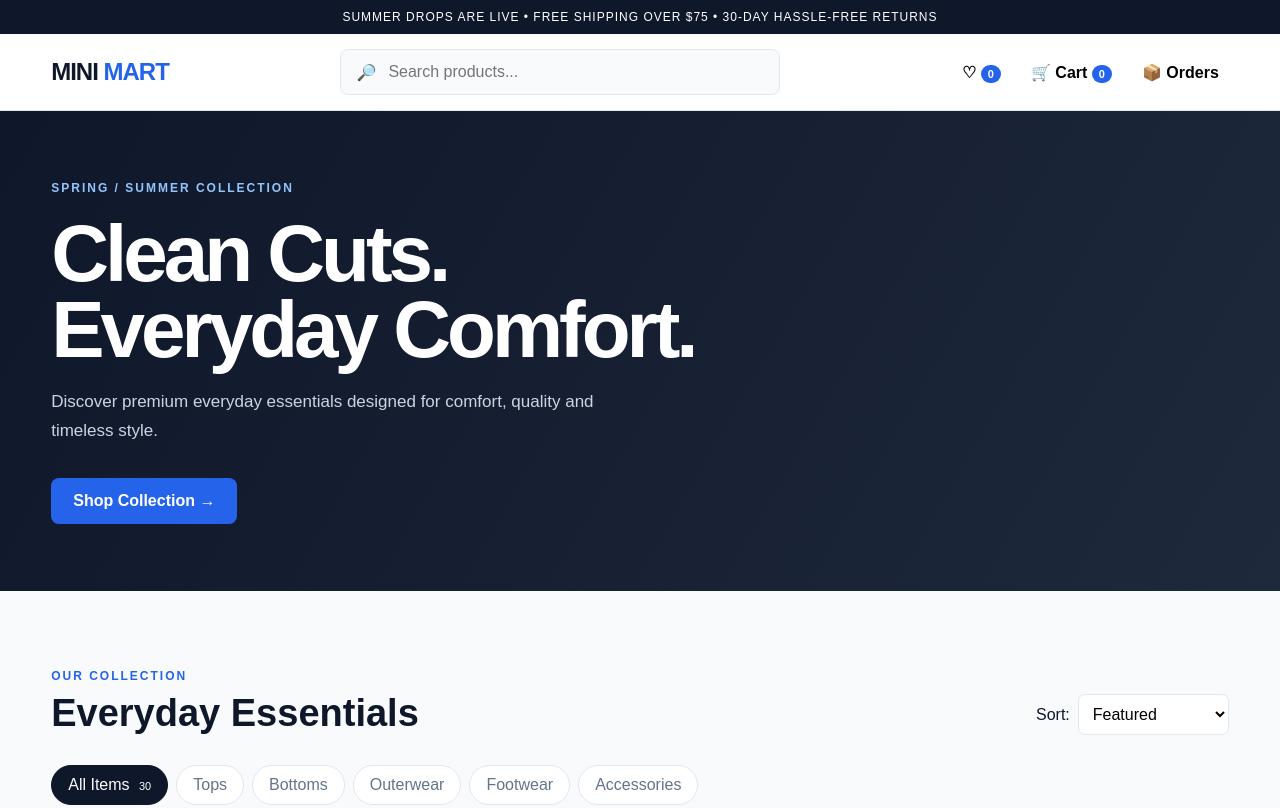
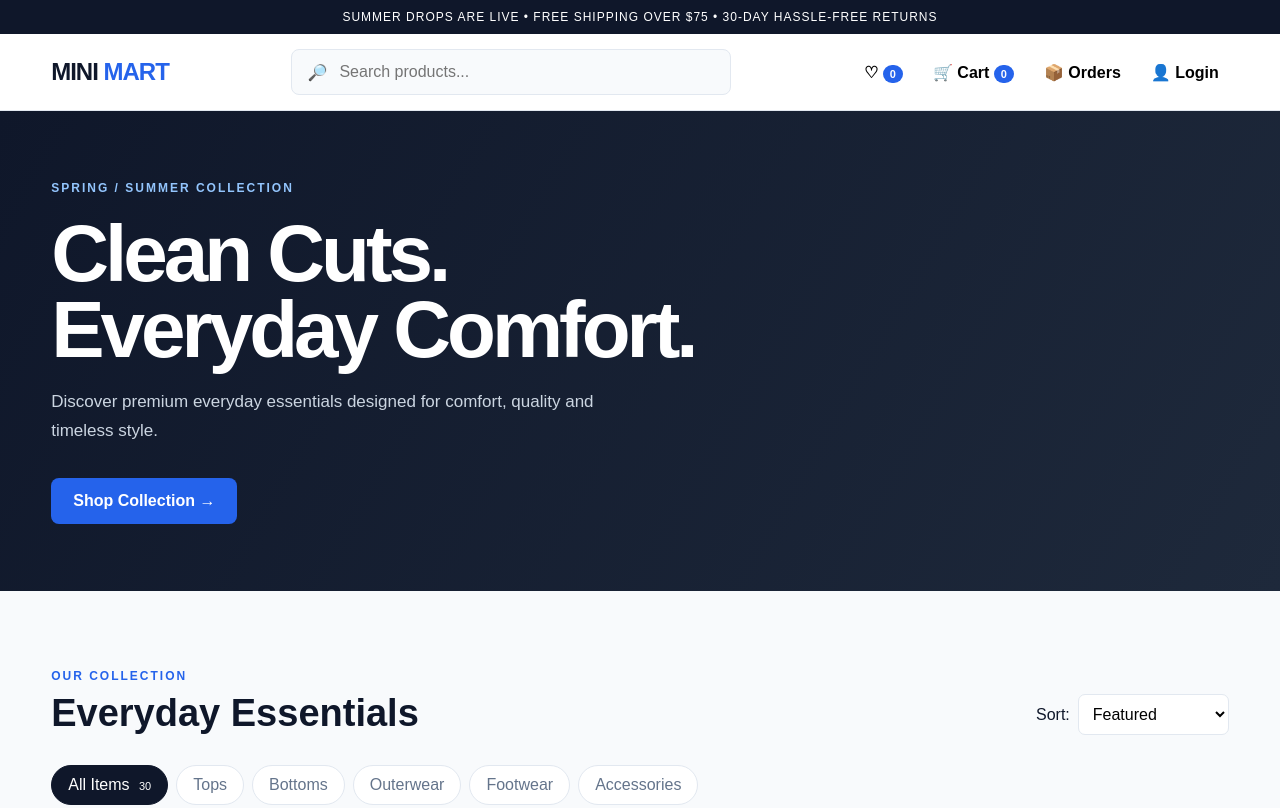
Before and after one commit to Maitu8840/mini-store, a website: page index.html in a window 1280 px wide. Shown: the top 808 px of the page. Drawn offline with Linux system fonts and the light colour scheme.

Commit message:
Index.html

```diff
--- a/index.html
+++ b/index.html
@@ -46,10 +46,14 @@
         <button class="icon-btn" onclick="openOrders()">
   📦 Orders
         </button>
+        <button class="icon-btn" onclick="openLogin()">
+  👤 Login
+        </button>
       </div>
 
     </div>
   </header>
+
 
 
   <!-- HERO -->
```
